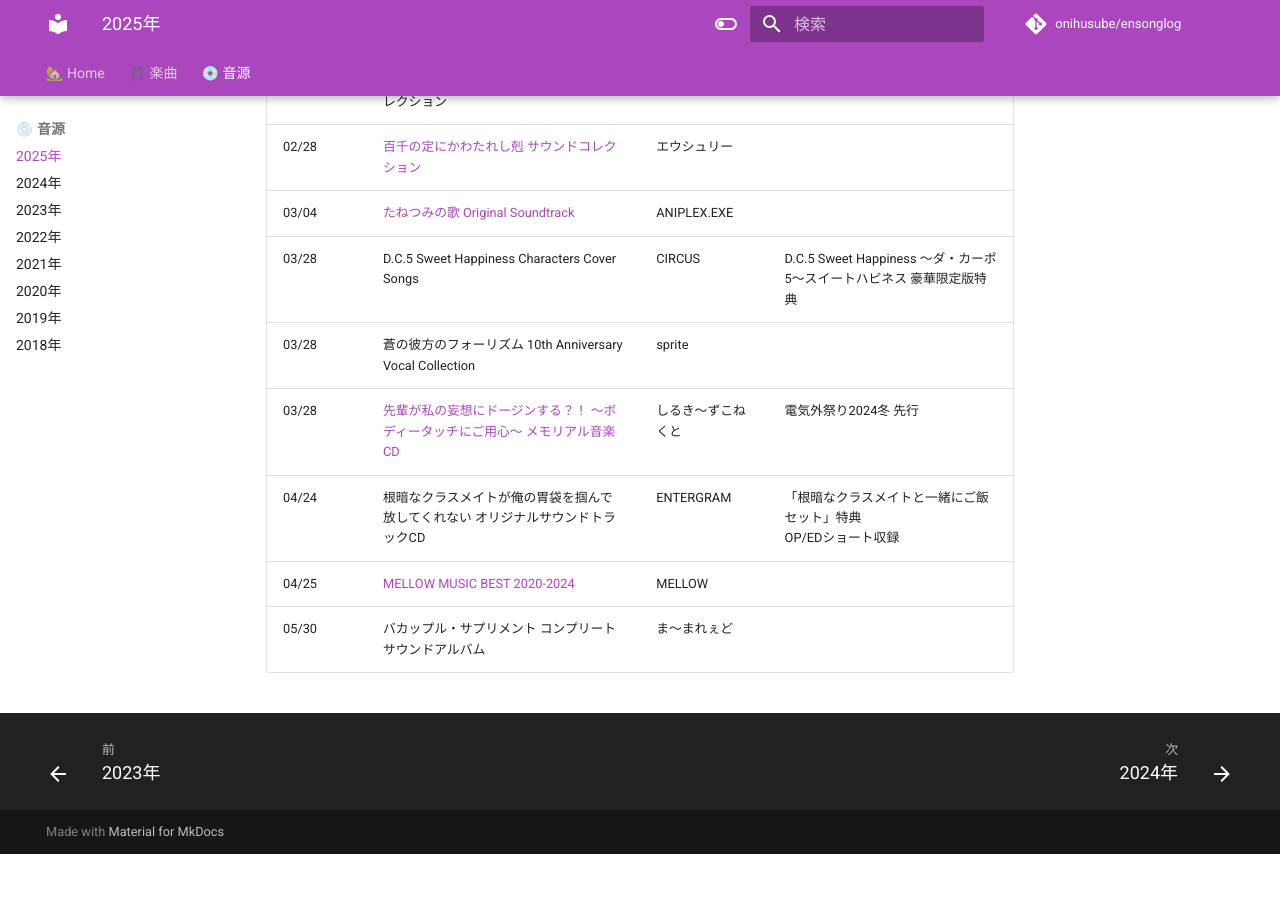
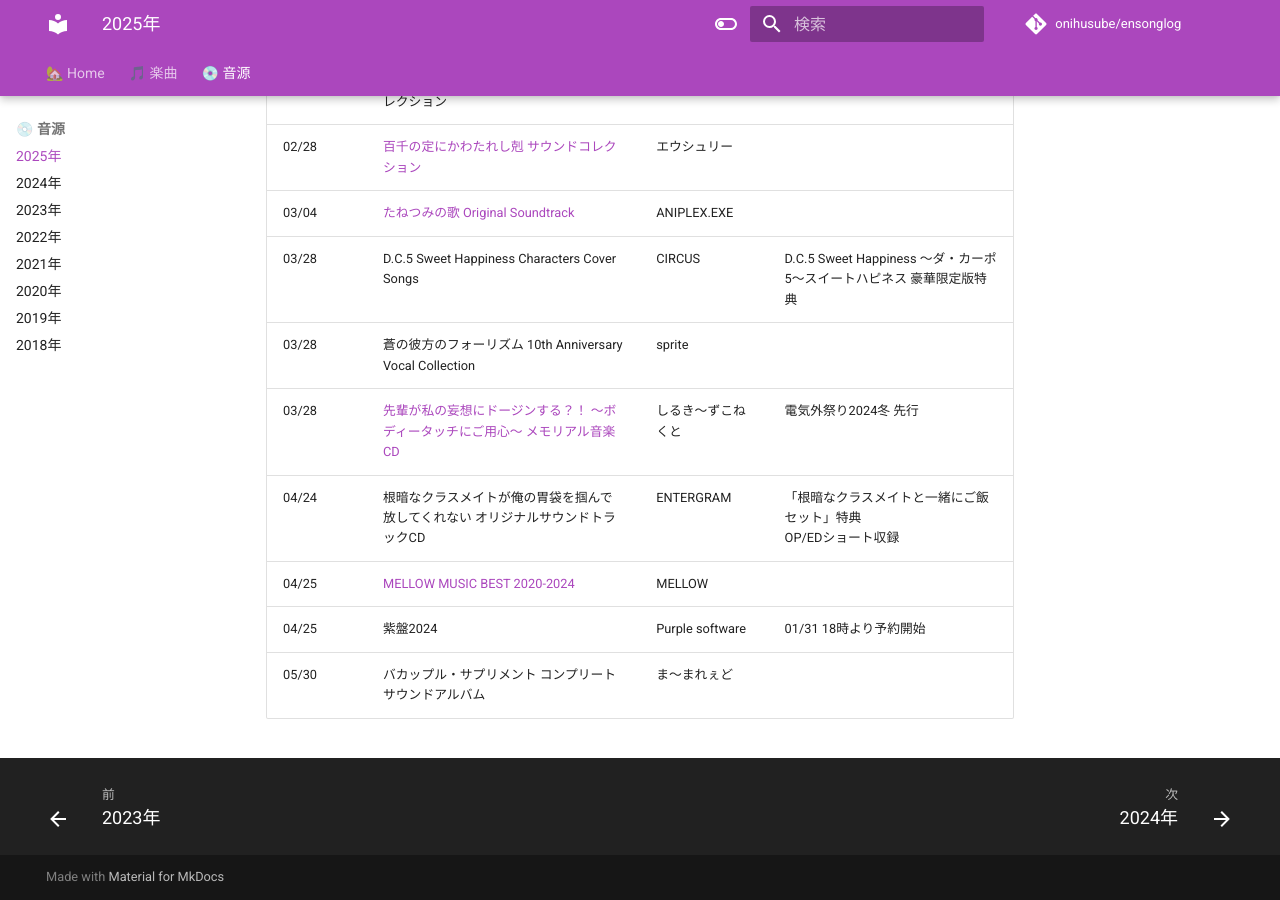
Before and after one commit to onihusube/ensonglog, an MkDocs documentation site: the page built from docs/2025/音源.md, in a window 1280 px wide and 900 px high, scrolled down 1447 px. Built offline with MkDocs 1.6.1 and Material for MkDocs 9.7.7, drawn with Linux system fonts in a browser that asks for light colours; comment, search, counter and statistics services are not loaded; before the commit the page ends 2301 px from its top, so only the background shows below that.

Commit message:
紫盤2024追記

```diff
--- a/docs/2025/音源.md
+++ b/docs/2025/音源.md
@@ -34,4 +34,5 @@
 | 03/28 | [先輩が私の妄想にドージンする？！ ～ボディータッチにご用心～ メモリアル音楽CD](../2024/%E9%9F%B3%E6%BA%90%E5%80%8B%E5%88%A5/%E5%85%88%E8%BC%A9%E3%81%8C%E7%A7%81%E3%81%AE%E5%A6%84%E6%83%B3%E3%81%AB%E3%83%89%E3%83%BC%E3%82%B8%E3%83%B3%E3%81%99%E3%82%8B%EF%BC%9F%EF%BC%81%20%EF%BD%9E%E3%83%9C%E3%83%87%E3%82%A3%E3%83%BC%E3%82%BF%E3%83%83%E3%83%81%E3%81%AB%E3%81%94%E7%94%A8%E5%BF%83%EF%BD%9E%20%E3%83%A1%E3%83%A2%E3%83%AA%E3%82%A2%E3%83%AB%E9%9F%B3%E6%A5%BDCD.md) | しるき～ずこねくと | 電気外祭り2024冬 先行 |
 | 04/24 | 根暗なクラスメイトが俺の胃袋を掴んで放してくれない オリジナルサウンドトラックCD | ENTERGRAM | 「根暗なクラスメイトと一緒にご飯セット」特典 </br> OP/EDショート収録 |
 | 04/25 | [MELLOW MUSIC BEST 2020-2024](./%E9%9F%B3%E6%BA%90%E5%80%8B%E5%88%A5/MELLOW%20MUSIC%20BEST%202020-2024.md) | MELLOW |  |
+| 04/25 | 紫盤2024 | Purple software | 01/31 18時より予約開始 |
 | 05/30 | バカップル・サプリメント コンプリートサウンドアルバム | ま～まれぇど |  |
```
